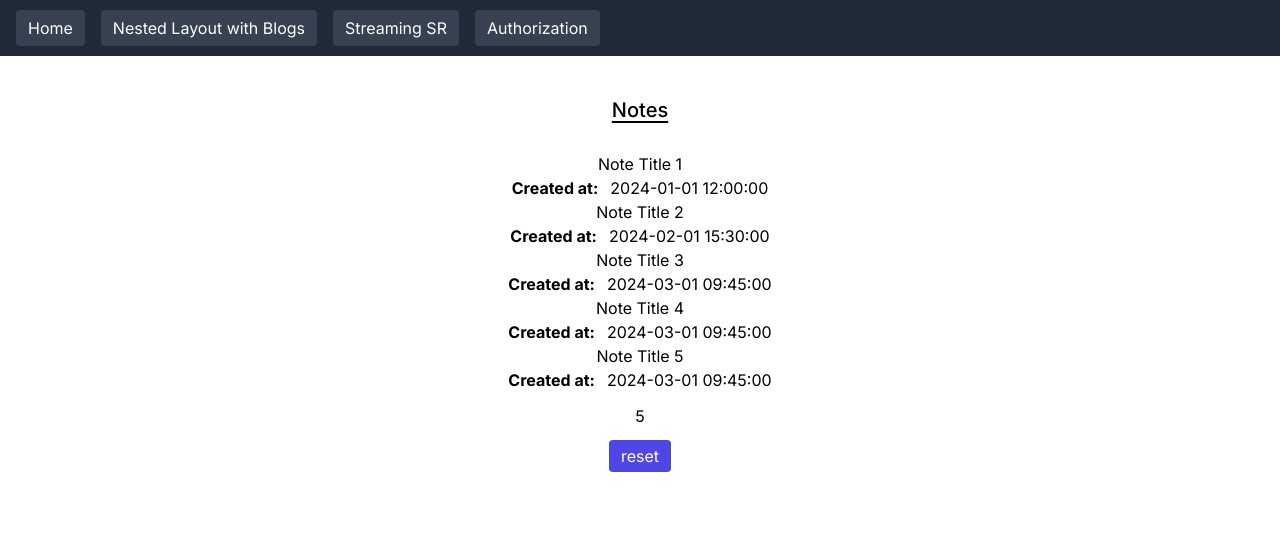
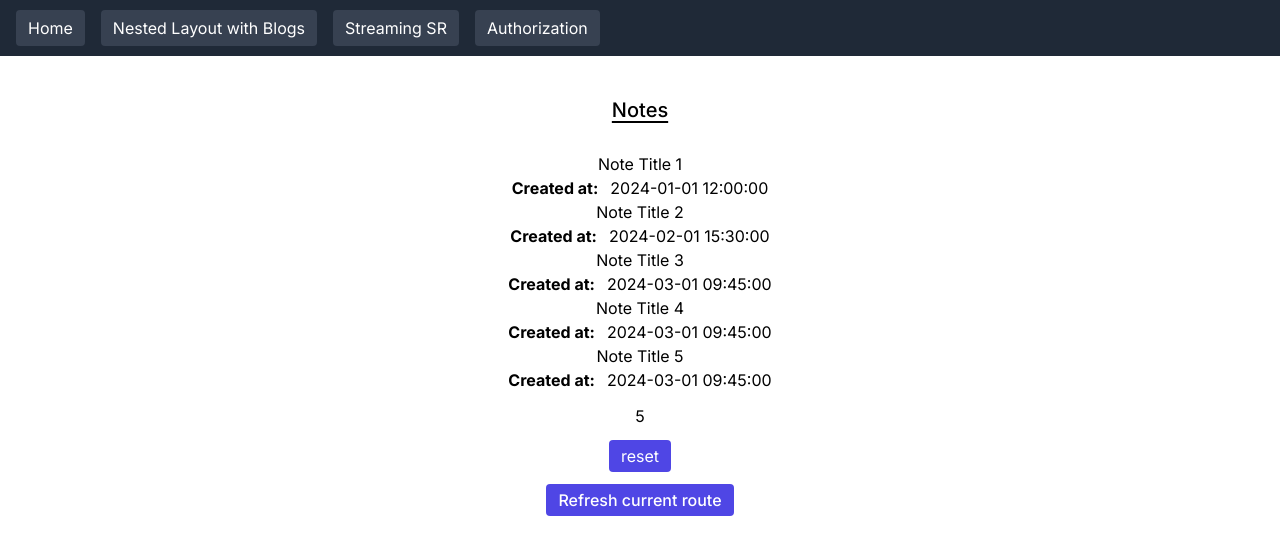
Before and after one commit to hideaki-kawai/nextjs-docker, a Next.js app: page / in a window 1280 px wide. Shown: the top 554 px of the page. Built offline with nearby package versions, Linux system fonts and the light colour scheme.

Commit message:
fix: SCのみrefreshするボタンの追加

```diff
--- a/src/app/page.tsx
+++ b/src/app/page.tsx
@@ -1,4 +1,5 @@
 import { NotesList } from '@/components/notesList';
+import { RefreshBtn } from '@/components/refreshBtn';
 import { Spinner } from '@/components/spinner';
 import { TimerCounter } from '@/components/timerCounter';
 import { Suspense } from 'react';
@@ -11,6 +12,7 @@
           <NotesList />
         </Suspense>
         <TimerCounter />
+        <RefreshBtn /> {/* SCだけ再レンダリングできる */}
       </div>
     </main>
   );
--- /dev/null
+++ b/src/components/refreshBtn.tsx
@@ -0,0 +1,17 @@
+'use client';
+
+import { useRouter } from 'next/navigation';
+
+export const RefreshBtn = () => {
+  const router = useRouter();
+  return (
+    <button
+      className="rounded bg-indigo-600 px-3 py-1 font-medium text-white hover:bg-indigo-700"
+      onClick={() => {
+        router.refresh();
+      }}
+    >
+      Refresh current route
+    </button>
+  );
+};
```
